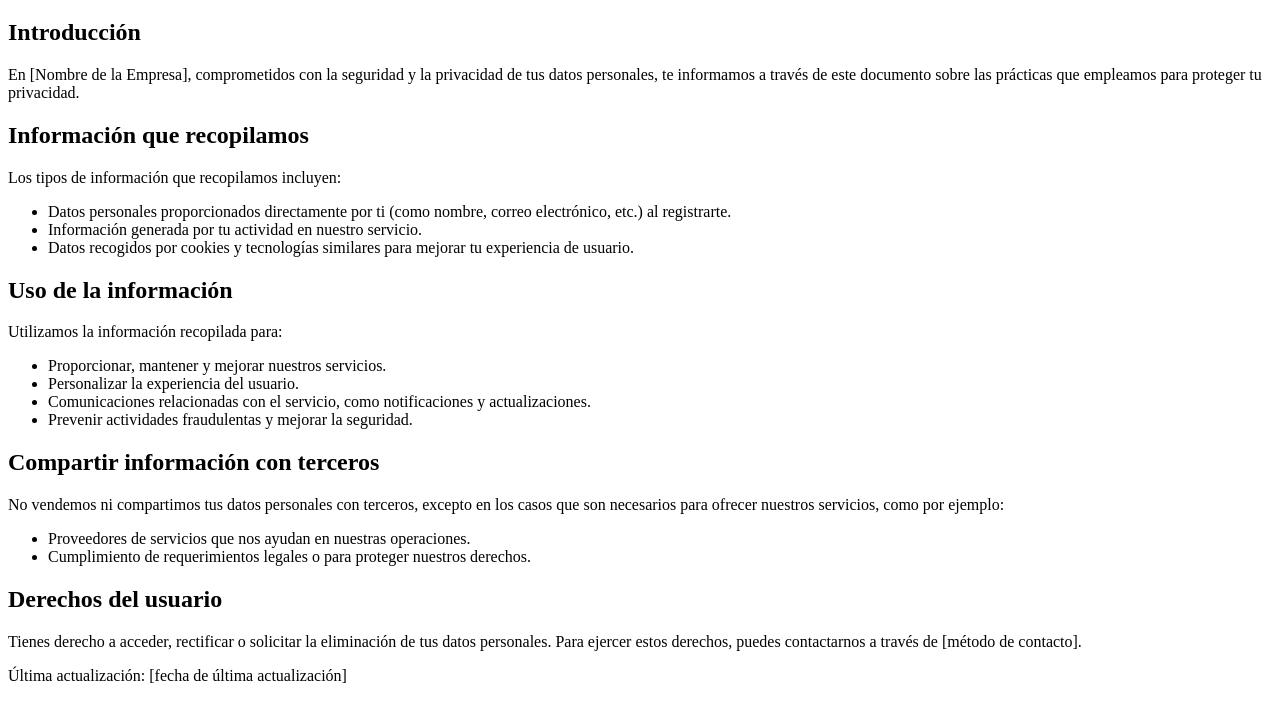
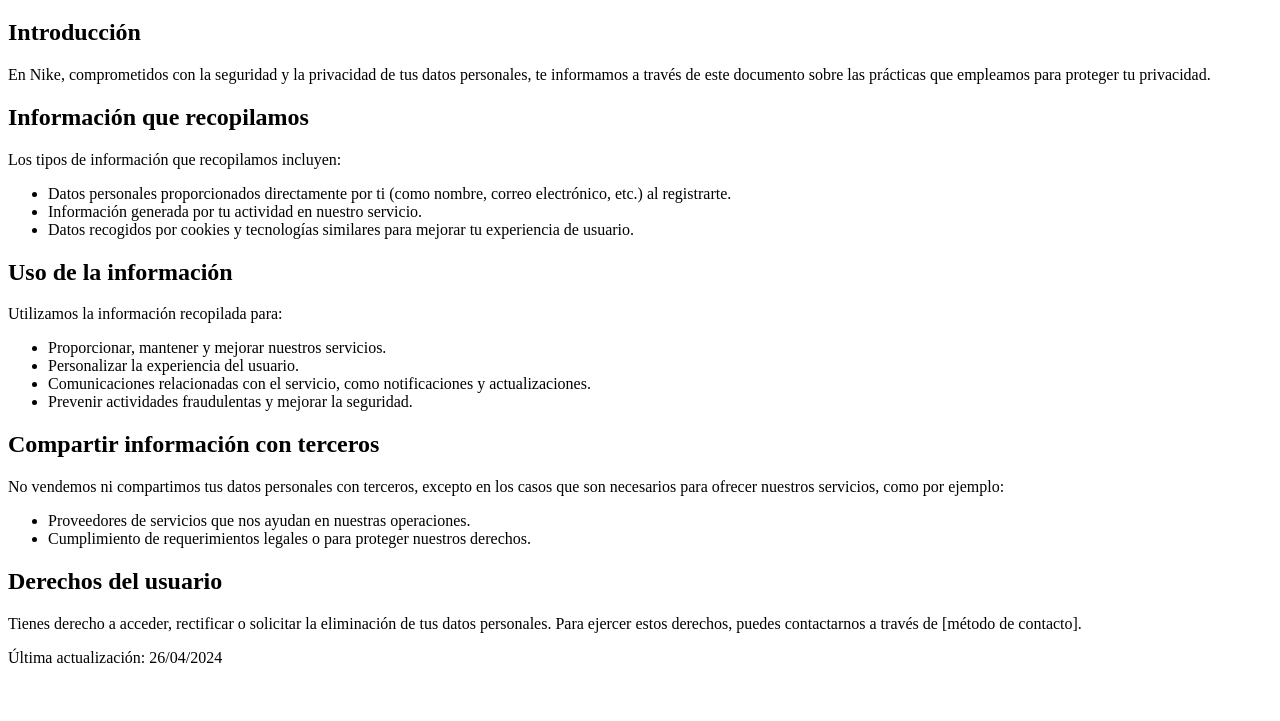
Before and after one commit to naiaescartin/demo_cicd, a plain HTML site: page src/politica-de-privacidad.html in a window 1280 px wide. Shown: the part 61-782 px from the top of the page. Drawn offline with Linux system fonts and the light colour scheme.

Commit message:
Update politica-de-privacidad.html

```diff
--- a/src/politica-de-privacidad.html
+++ b/src/politica-de-privacidad.html
@@ -11,7 +11,7 @@
     <section>
         <h2>Introducción</h2>
         <p>
-            En [Nombre de la Empresa], comprometidos con la seguridad y la privacidad de tus datos personales,
+            En Nike, comprometidos con la seguridad y la privacidad de tus datos personales,
             te informamos a través de este documento sobre las prácticas que empleamos para proteger tu privacidad.
         </p>
     </section>
@@ -57,7 +57,7 @@
         </p>
     </section>
     <footer>
-        <p>Última actualización: [fecha de última actualización]</p>
+        <p>Última actualización: 26/04/2024</p>
     </footer>
 </body>
 </html>
```
